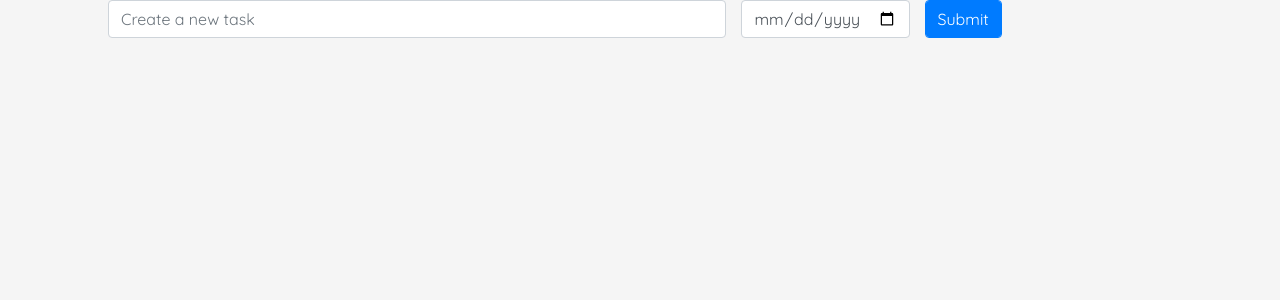
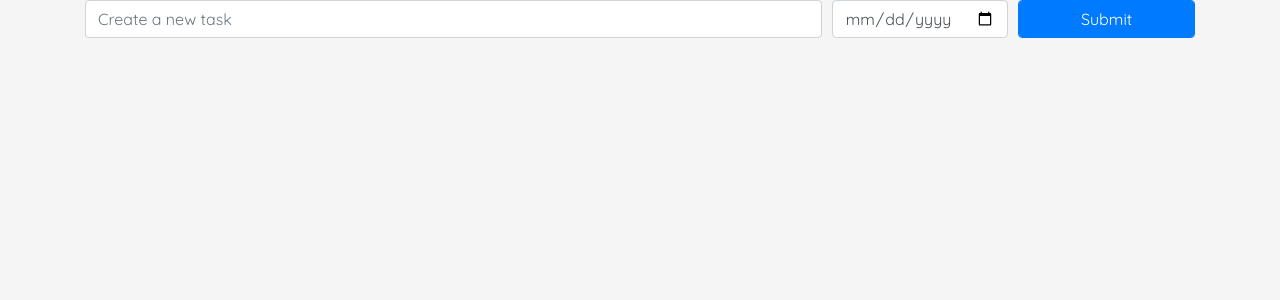
Before and after one commit to UTDallasEPICS/TWCGateway, a React (Create React App) app in the folder warren/: page /taskform in a window 1280 px wide. Shown: the top 300 px of the page. Built offline with nearby package versions, Linux system fonts and the light colour scheme.

Commit message:
updated taskform component

```diff
--- a/warren/src/components/TaskForm.jsx
+++ b/warren/src/components/TaskForm.jsx
@@ -3,17 +3,19 @@
 const TaskForm = () => {
     return (
         <div class="container">
-            <form class="form-inline justify-content-center">
-                <div class="form-group col-7">
-                    <input class="form-control col-12" type="text"
+            <form>
+                <div class="form-row">
+                    <div class="col-md-8 mb-3">
+                        <input class="form-control" type="text"
                             placeholder="Create a new task"/>
                     </div>
-                <div class="form-group col-xs-2">
+                    <div class="col-md-2 mb-3">
                         <input type="date" class="form-control" id="inlineFormInput"
                                     placeholder="Deadline"/>
                     </div>
-                <div class="form-group col-3">
+                    <div class="col-md-2 mb-3">
                         <button type="submit" class="form-control btn btn-primary ">Submit</button>
+                    </div>
                 </div>
             </form>
         </div>
```
Lines whose indentation alone changed are shown as unchanged.
